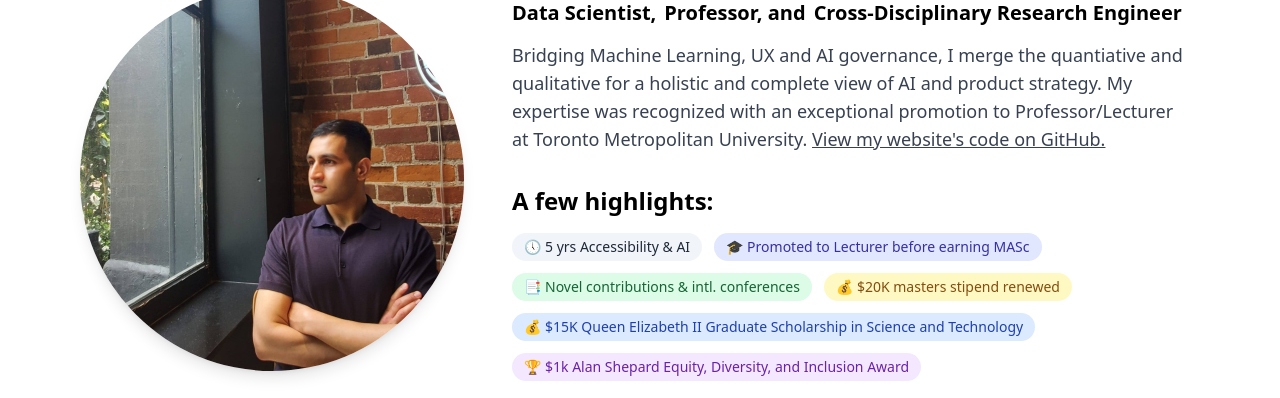
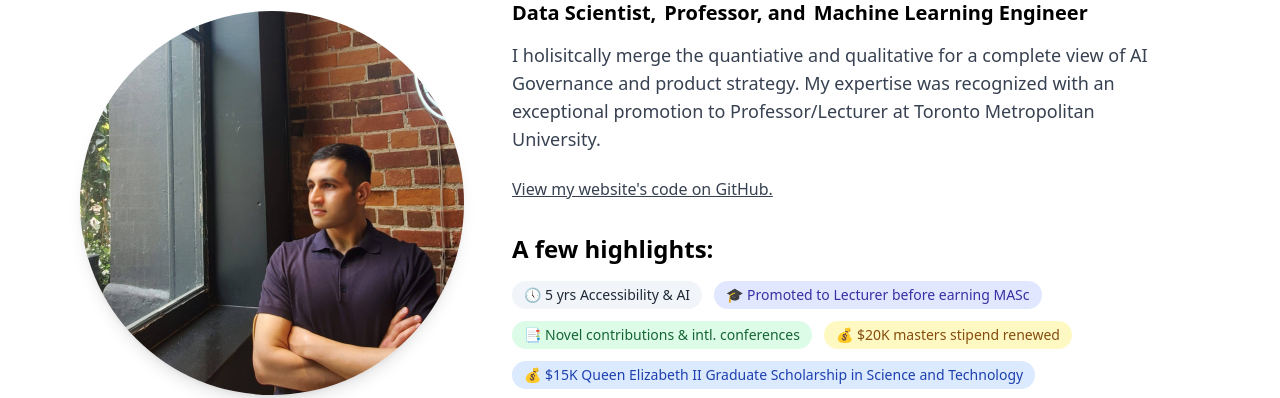
Before and after one commit to Hemanshu-Bhargav/hemanshu-bhargav.github.io, an Astro site in the folder astro-tailwind-portfolio/: page / in a window 1280 px wide. Shown: the part 200-598 px from the top of the page. Built offline with nearby package versions, Linux system fonts and the light colour scheme; Astro itself is replaced by a stand-in of ours.

Commit message:
Correct bio. Resume changed too
Bio corrected. Biomechanics still need to be added

```diff
--- a/astro-tailwind-portfolio/src/pages/index.astro
+++ b/astro-tailwind-portfolio/src/pages/index.astro
@@ -23,15 +23,16 @@ import Layout from '../layouts/Layout.astro';
           <div class="flex flex-wrap gap-x-2 mt-1">
               <span>Data Scientist,</span>
               <span>Professor, and</span>
-              <span>Cross-Disciplinary Research Engineer</span>
+              <span>Machine Learning Engineer</span>
           </div>
         </div>
         <p class="text-lg md:text-lg leading-relaxed text-gray-700 mb-6">
-          Bridging Machine Learning, UX and AI governance, I merge the quantiative and qualitative
-          for a holistic and complete view of AI and product strategy.
-
+          I holisitcally merge the quantiative and qualitative
+          for a complete view of AI Governance and product strategy.
           My expertise was recognized with an exceptional promotion to Professor/Lecturer at Toronto
           Metropolitan University.
+        </p>
+        <p class="text-lg md:text-lg leading-relaxed text-gray-700 mb-6"></p>
           <a href="https://github.com/Hemanshu-Bhargav/hemanshu-bhargav.github.io"
              class="underline text-gray-700 hover:text-gray-900"
              target="_blank" rel="noopener noreferrer">
```
Also changed, not shown: index.html (+5 -6 lines), 3 other files.
